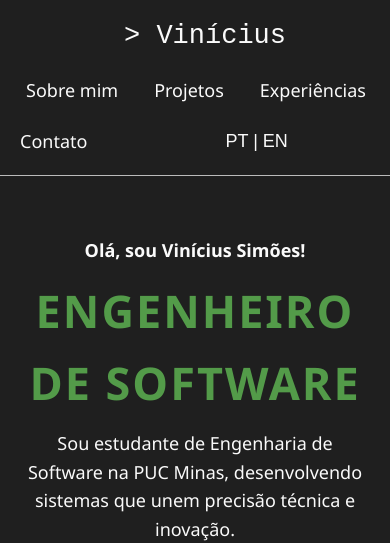
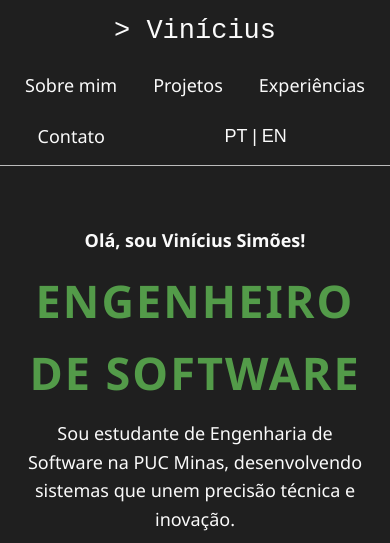
Before and after one commit to ICEI-PUC-Minas-PMGCC-TI/portifolio-web, a plain HTML site: page index.html in a window 390 px wide. Shown: the top 543 px of the page. Drawn offline with Linux system fonts and the light colour scheme.

Commit message:
ajuste navbar mobile

```diff
--- a/src/style.css
+++ b/src/style.css
@@ -34,6 +34,7 @@ body {
 
 /* --- Navegação --- */
 header {
+    width: 100%;
     background: var(--bg-color);
     position: sticky;
     top: 0;
@@ -43,9 +44,9 @@ header {
 
 nav {
     display: flex;
-    justify-content: flex;
-    margin-left: 20px;
-    padding: 15px 0;
+    justify-content: space-between;
+    margin: 0;
+    padding: 10px 5%;
 }
 
 .menu {
```
